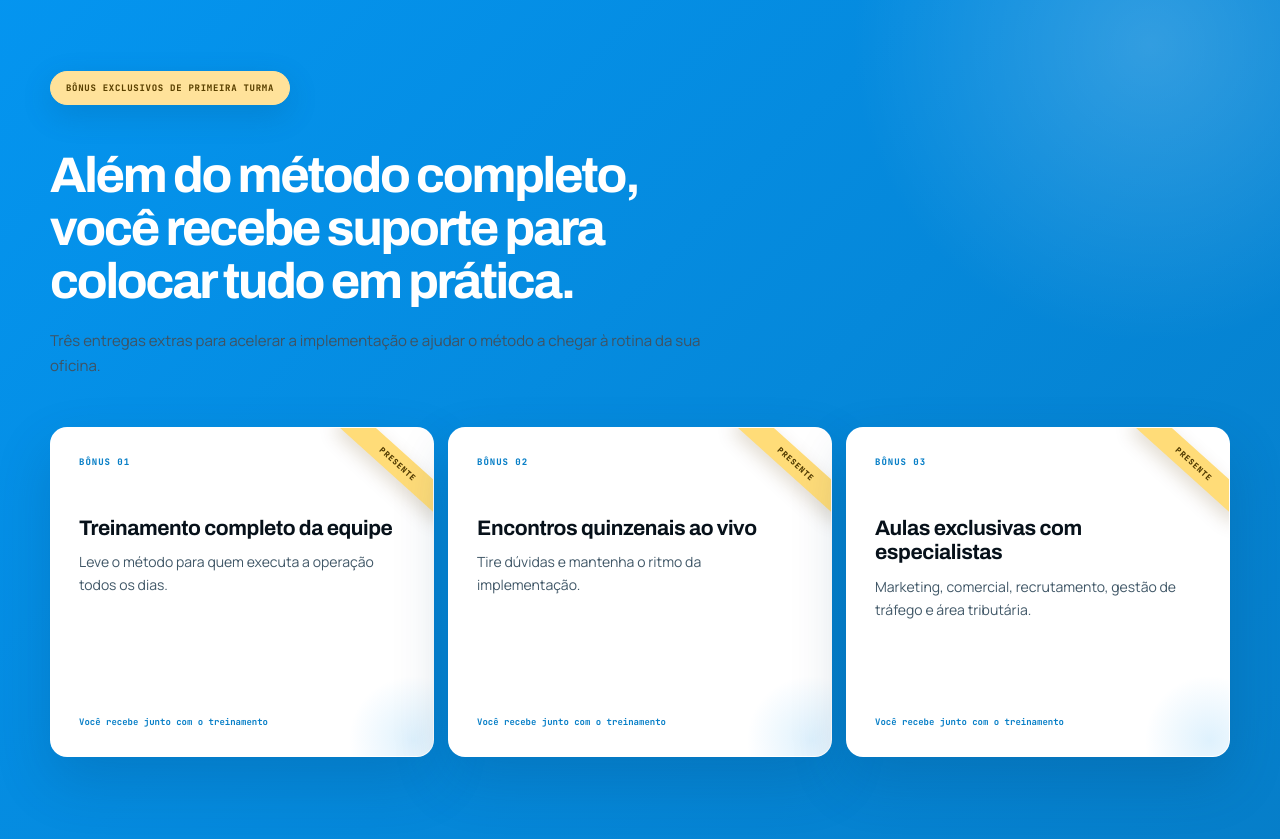
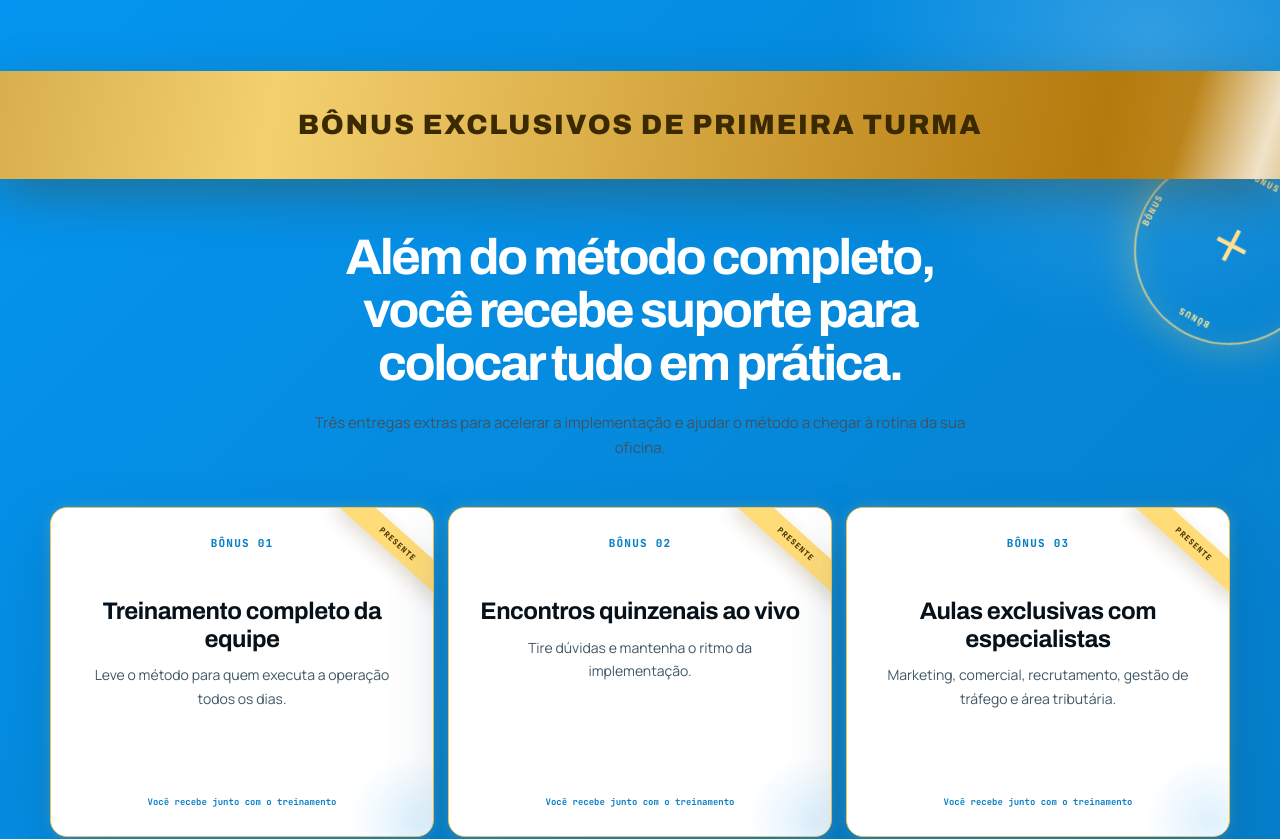
Before and after one commit to cezarhlima1/diegomensor, a Next.js app: page /oficinadealtaperformance in a window 1280 px wide. Shown: the part 5780-6619 px from the top of the page. Built offline with nearby package versions, Linux system fonts and the light colour scheme.

Commit message:
amplia destaque dourado da secao de bonus

```diff
--- a/components/oficina-alta-performance/OficinaAltaPerformance.tsx
+++ b/components/oficina-alta-performance/OficinaAltaPerformance.tsx
@@ -241,6 +241,9 @@ export default function OficinaAltaPerformance() {
       </section>
 
       <section className={styles.bonusSection}>
+        <div className={styles.bonusOrb} aria-hidden="true">
+          <span>BÔNUS</span><span>BÔNUS</span><span>BÔNUS</span>
+        </div>
         <div className={styles.shell}>
           <div className={`${styles.sectionIntro} ${styles.reveal}`}>
             <div className={styles.bonusBadge}>Bônus exclusivos de primeira turma</div>
--- a/components/oficina-alta-performance/oficina.module.css
+++ b/components/oficina-alta-performance/oficina.module.css
@@ -875,3 +875,37 @@
 
 .processSection .sectionIntro{margin-inline:auto;text-align:center}
 .processSection .sectionIntro>p{margin-inline:auto}
+
+/* Bônus como momento de alto valor: faixa integral, ouro e selo lateral. */
+.bonusSection .shell{position:relative;z-index:2}
+.bonusSection .sectionIntro{max-width:920px;margin-inline:auto;text-align:center}
+.bonusSection .bonusBadge{position:relative;left:50%;display:flex;align-items:center;justify-content:center;width:100vw;min-height:108px;margin:0 0 52px;transform:translateX(-50%);overflow:hidden;border:0;border-radius:0;background:linear-gradient(100deg,#9d6b08,#f4d06f,#b47a0d,#ffe59a,#9d6b08);background-size:260% 100%;color:#3b2900;font:850 clamp(18px,2.2vw,28px) var(--font-archivo);letter-spacing:.06em;text-align:center;text-transform:uppercase;box-shadow:0 18px 50px rgba(86,55,0,.34);animation:bonusGoldFlow 4s linear infinite}
+.bonusSection .bonusBadge:after{content:"";position:absolute;inset:-60% auto -60% -20%;width:13%;transform:rotate(18deg);background:linear-gradient(90deg,transparent,rgba(255,255,255,.75),transparent);animation:bonusGoldShine 2.7s ease-in-out infinite}
+.bonusSection .sectionIntro h2{max-width:850px;margin-inline:auto;color:#fff;text-align:center}
+.bonusSection .bonusLead{margin-inline:auto;text-align:center}
+.bonusSection .bonusGrid{margin-top:46px}
+.bonusSection .bonusTop{justify-content:center}
+.bonusSection .bonusTop span{font-size:11px}
+.bonusSection .bonus h3,.bonusSection .bonus:first-child h3,.bonusSection .bonus:nth-child(2) h3,.bonusSection .bonus:nth-child(3) h3{font-size:24px;text-align:center}
+.bonusSection .bonus p,.bonusSection .bonus small{text-align:center}
+.bonusSection .bonus small{width:100%}
+.bonusSection .bonus{border-color:#e9c35d;animation:bonusGoldPulse 2.5s ease-in-out infinite}
+.bonusOrb{position:absolute;z-index:1;right:-44px;top:180px;width:190px;height:190px;border:2px solid rgba(255,222,128,.72);border-radius:50%;box-shadow:0 0 45px rgba(255,216,100,.34),inset 0 0 35px rgba(255,216,100,.12);animation:bonusOrbSpin 12s linear infinite}
+.bonusOrb:before{content:"+";position:absolute;inset:50% auto auto 50%;transform:translate(-50%,-50%);color:#ffe294;font:300 66px var(--font-archivo)}
+.bonusOrb span{position:absolute;color:#ffe294;font:800 9px var(--font-jetbrains);letter-spacing:.16em}
+.bonusOrb span:nth-child(1){left:50%;top:11px;transform:translateX(-50%)}
+.bonusOrb span:nth-child(2){right:-10px;top:50%;transform:translateY(-50%) rotate(90deg)}
+.bonusOrb span:nth-child(3){left:50%;bottom:11px;transform:translateX(-50%) rotate(180deg)}
+@keyframes bonusGoldFlow{to{background-position:260% 50%}}
+@keyframes bonusGoldShine{0%,25%{left:-20%}70%,100%{left:120%}}
+@keyframes bonusGoldPulse{0%,100%{box-shadow:0 22px 55px rgba(0,61,100,.2),0 0 0 0 rgba(255,220,120,.12)}50%{box-shadow:0 28px 65px rgba(0,61,100,.25),0 0 28px rgba(255,220,120,.3)}}
+@keyframes bonusOrbSpin{to{transform:rotate(360deg)}}
+@media(max-width:700px){
+  .bonusSection .bonusBadge{min-height:88px;margin-bottom:38px;padding:18px;font-size:17px;line-height:1.25}
+  .bonusSection .bonusGrid{margin-top:32px}
+  .bonusSection .bonus h3,.bonusSection .bonus:first-child h3,.bonusSection .bonus:nth-child(2) h3,.bonusSection .bonus:nth-child(3) h3{font-size:21px}
+  .bonusOrb{right:-105px;top:165px;opacity:.28}
+}
+@media(prefers-reduced-motion:reduce){
+  .bonusSection .bonusBadge,.bonusSection .bonusBadge:after,.bonusSection .bonus,.bonusOrb{animation:none}
+}
```
